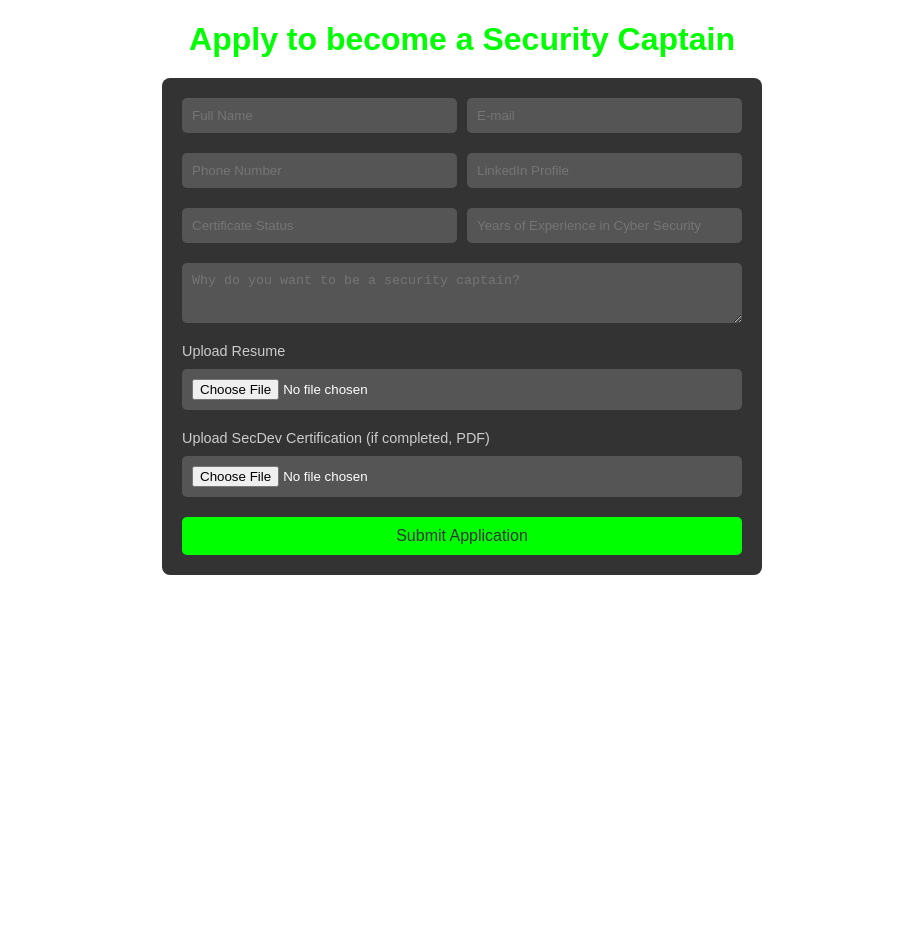
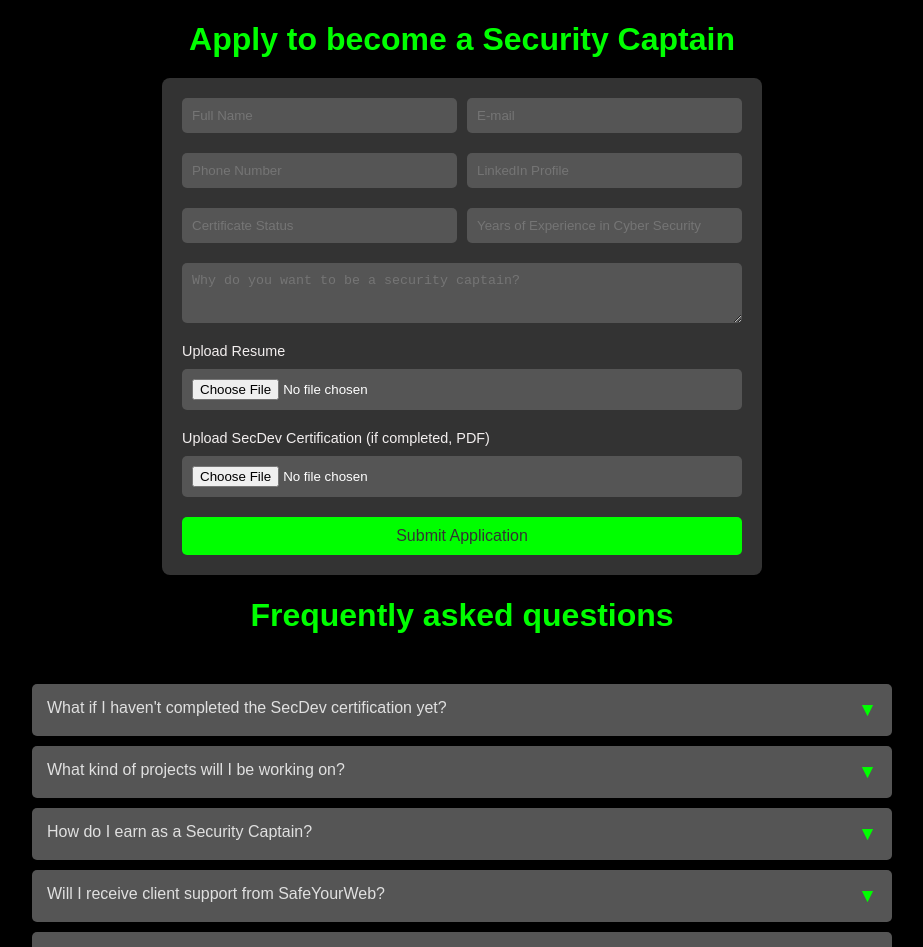
Before and after one commit to Utkarsh042/security-cap, a React (Create React App) app: page / in a window 1280 px wide. Shown: the top 947 px of the page, without its empty margins (178-1101 px from the left). Before the commit the page ends 800 px from the top, so only its background shows below. Built offline with nearby package versions, Linux system fonts and the light colour scheme.

Commit message:
security-cap form and FAQ committed

```diff
--- a/src/App.css
+++ b/src/App.css
@@ -0,0 +1,3 @@
+body{
+    background-color: black;
+}
--- a/src/App.js
+++ b/src/App.js
@@ -1,12 +1,15 @@
 
 import './App.css';
 import SecurityCaptainForm from './SecurityCaptainForm';
+import FAQ from './FAQ';
 
 function App() {
   return (
 
     <>
     <SecurityCaptainForm></SecurityCaptainForm>
+
+    <FAQ></FAQ>
     </>
   );
 }
--- /dev/null
+++ b/src/FAQ.css
@@ -0,0 +1,66 @@
+* {
+    box-sizing: border-box;
+}
+
+body {
+    font-family: Arial, sans-serif;
+}
+
+.faq-container {
+
+    max-width: 900px;
+    margin: 0 auto;
+    padding: 20px;
+    /*background-color: #333;*/
+    border-radius: 8px;
+    color: #fff;
+}
+
+.faq-container h1 {
+
+    text-align: center;
+    color: #00ff00;
+    margin-bottom: 20px;
+}
+
+.faq-item {
+    background-color: #555;
+    padding: 15px;
+    margin: 10px 0;
+    border-radius: 5px;
+
+    cursor: pointer;
+    transition: background-color 0.3s ease;
+    display: flex;
+    justify-content: space-between;
+    align-items: center;
+}
+
+.faq-item.active {
+    background-color: #666;
+}
+
+.faq-item:hover {
+    background-color: #666;
+}
+
+.faq-question {
+    font-size: 1rem;
+    display: flex;
+    justify-content: space-between;
+    width: 100%;
+    color: #e0e0e0;
+}
+
+.faq-icon {
+    color: #00ff00;
+    font-size: 1.2rem;
+}
+
+.faq-answer {
+    margin-top: 10px;
+    padding-top: 10px;
+    border-top: 1px solid #444;
+    color: #ccc;
+    font-size: 0.9rem;
+}
--- /dev/null
+++ b/src/FAQ.js
@@ -0,0 +1,56 @@
+import React, { useState } from 'react';
+import './FAQ.css';
+
+const faqs = [
+    {
+        question: "What if I haven't completed the SecDev certification yet?",
+        answer: "You can still apply and mention that you are currently working on it.",
+    },
+    {
+        question: "What kind of projects will I be working on?",
+        answer: "You will be involved in cybersecurity-related projects that require your expertise.",
+    },
+    {
+        question: "How do I earn as a Security Captain?",
+        answer: "Earnings depend on the projects and hours you contribute.",
+    },
+    {
+        question: "Will I receive client support from SafeYourWeb?",
+        answer: "Yes, SafeYourWeb provides support for all client interactions and queries.",
+    },
+    {
+        question: "What happens after I apply?",
+        answer: "Our team will review your application and get back to you shortly.",
+    }
+];
+
+function FAQ() {
+    const [activeIndex, setActiveIndex] = useState(null);
+
+    const toggleFAQ = (index) => {
+        setActiveIndex(activeIndex === index ? null : index);
+    };
+
+    return (
+        <>
+            <h1>Frequently asked questions</h1>
+            <div className="faq-container">
+            {faqs.map((faq, index) => (
+                <div
+                    key={index}
+                    className={`faq-item ${activeIndex === index ? 'active' : ''}`}
+                    onClick={() => toggleFAQ(index)}
+                >
+                    <div className="faq-question">
+                        {faq.question}
+                        <span className="faq-icon">{activeIndex === index ? '▲' : '▼'}</span>
+                    </div>
+                    {activeIndex === index && <div className="faq-answer">{faq.answer}</div>}
+                </div>
+            ))}
+        </div>
+        </>
+    );
+}
+
+export default FAQ;
--- a/src/SecurityCaptainForm.css
+++ b/src/SecurityCaptainForm.css
@@ -52,7 +52,7 @@ form {
 
 label {
     font-size: 0.9rem;
-    color: #ccc;
+    color: #f3efef;
 }
 
 button {
```
Also changed, not shown: src/application.js (deleted).
